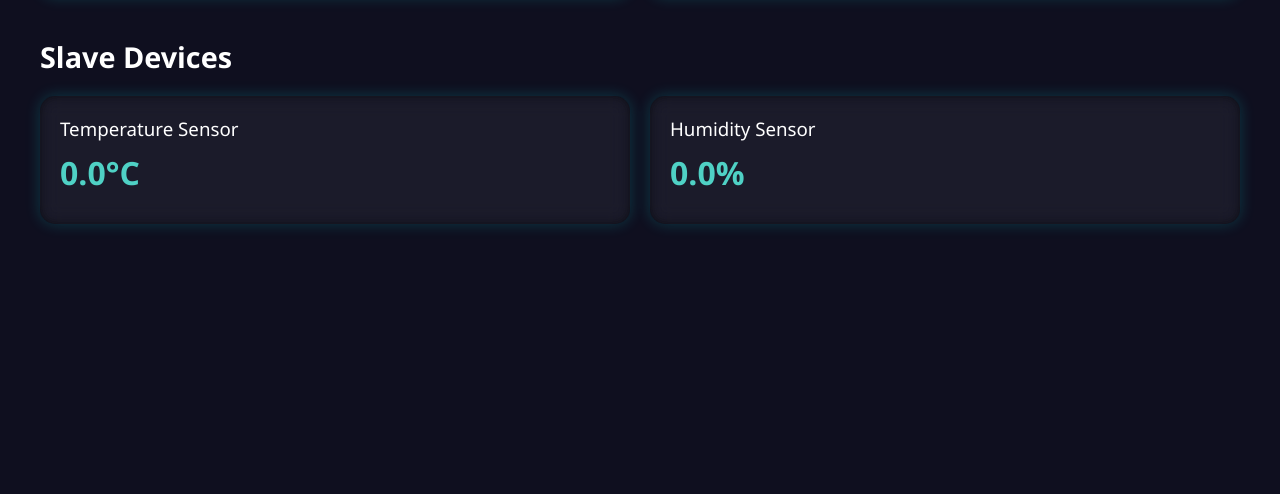
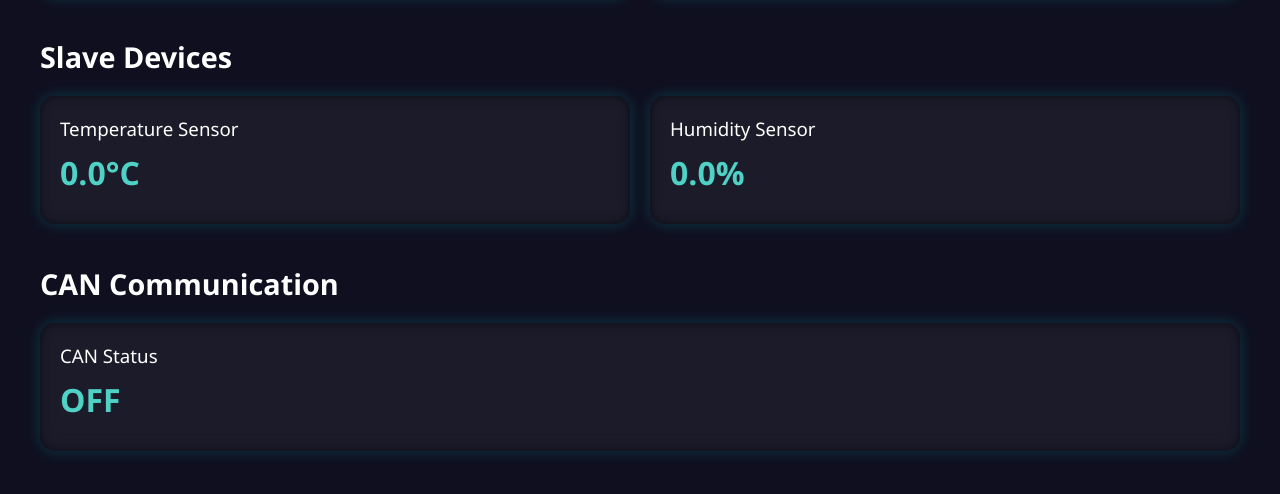
Before and after one commit to KoToValery/ADC_LIN_CAN, a plain HTML site: page ADC_LIN_CAN_25/index.html in a window 1280 px wide. Shown: the part 602-1096 px from the top of the page. Before the commit the page ends 886 px from the top, so only its background shows below. Drawn offline with Linux system fonts and the light colour scheme.

Commit message:
CAN Update index.html
CAN

```diff
--- a/ADC_LIN_CAN_25/index.html
+++ b/ADC_LIN_CAN_25/index.html
@@ -33,22 +33,18 @@
             font-size: 3em;
             color: #00e6e6;
         }
-
         .section {
             margin-bottom: 40px;
         }
-
         .section h2 {
             font-size: 1.8em;
             margin-bottom: 20px;
         }
-
         .channels-grid, .slaves-grid {
             display: grid;
             grid-template-columns: repeat(auto-fit, minmax(250px, 1fr));
             gap: 20px;
         }
-
         .card {
             background: rgba(255,255,255,0.05);
             border-radius: 15px;
@@ -80,8 +76,6 @@
             background: linear-gradient(90deg, #4fd1c5 0%, #63b3ed 100%);
             transition: width 0.3s ease;
         }
-
-        /* Removed Neon Animations and Text Shadows */
     </style>
 </head>
 <body>
@@ -157,6 +151,16 @@
                 </div>
             </div>
         </div>
+
+        <div class="section">
+            <h2>CAN Communication</h2>
+            <div class="slaves-grid">
+                <div class="card">
+                    <h3>CAN Status</h3>
+                    <div class="value-display" id="can_status_value">OFF</div>
+                </div>
+            </div>
+        </div>
     </div>
 
     <script>
@@ -197,6 +201,10 @@
                 // Update humidity
                 const humidityValue = document.getElementById('humidity_value');
                 humidityValue.textContent = `${data.slave_sensors.slave_1.Humidity}%`;
+
+                // Update CAN status
+                const canStatusValue = document.getElementById('can_status_value');
+                canStatusValue.textContent = data.can_status;
             };
         });
     </script>
```
